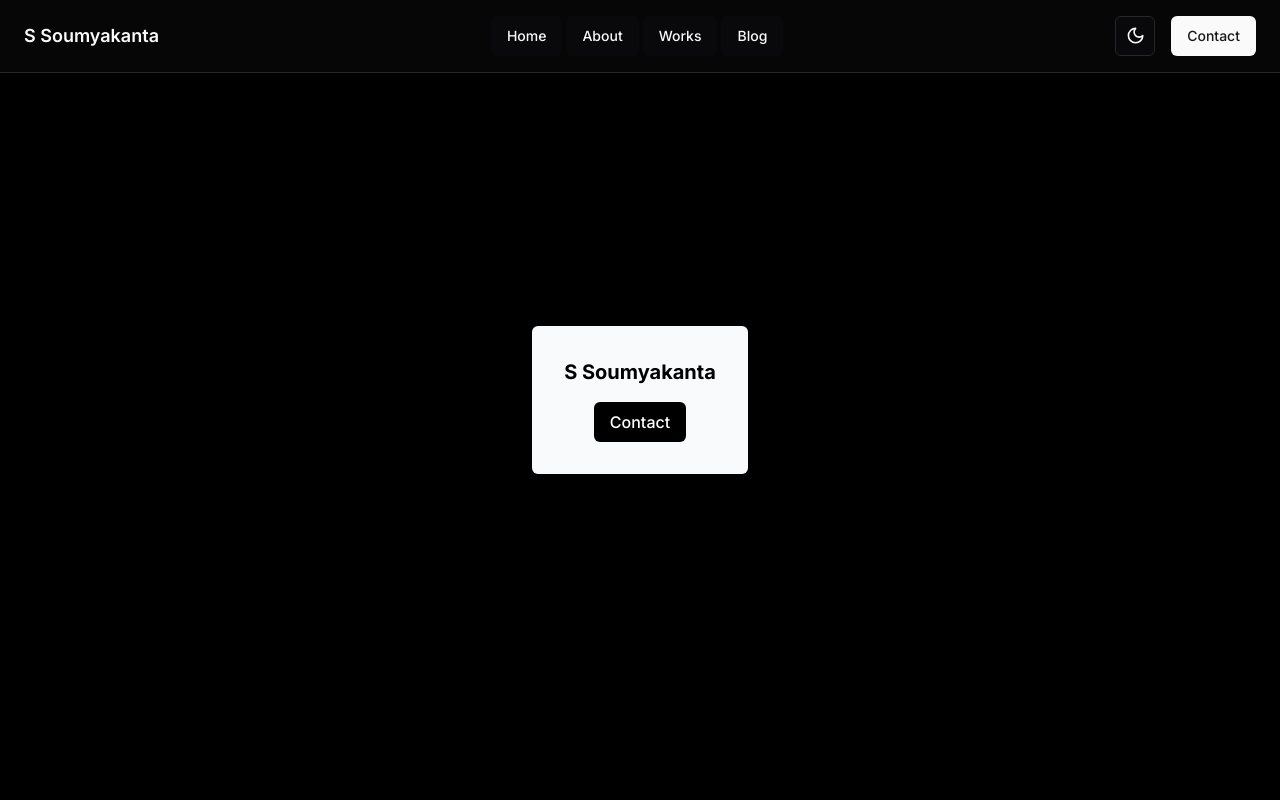
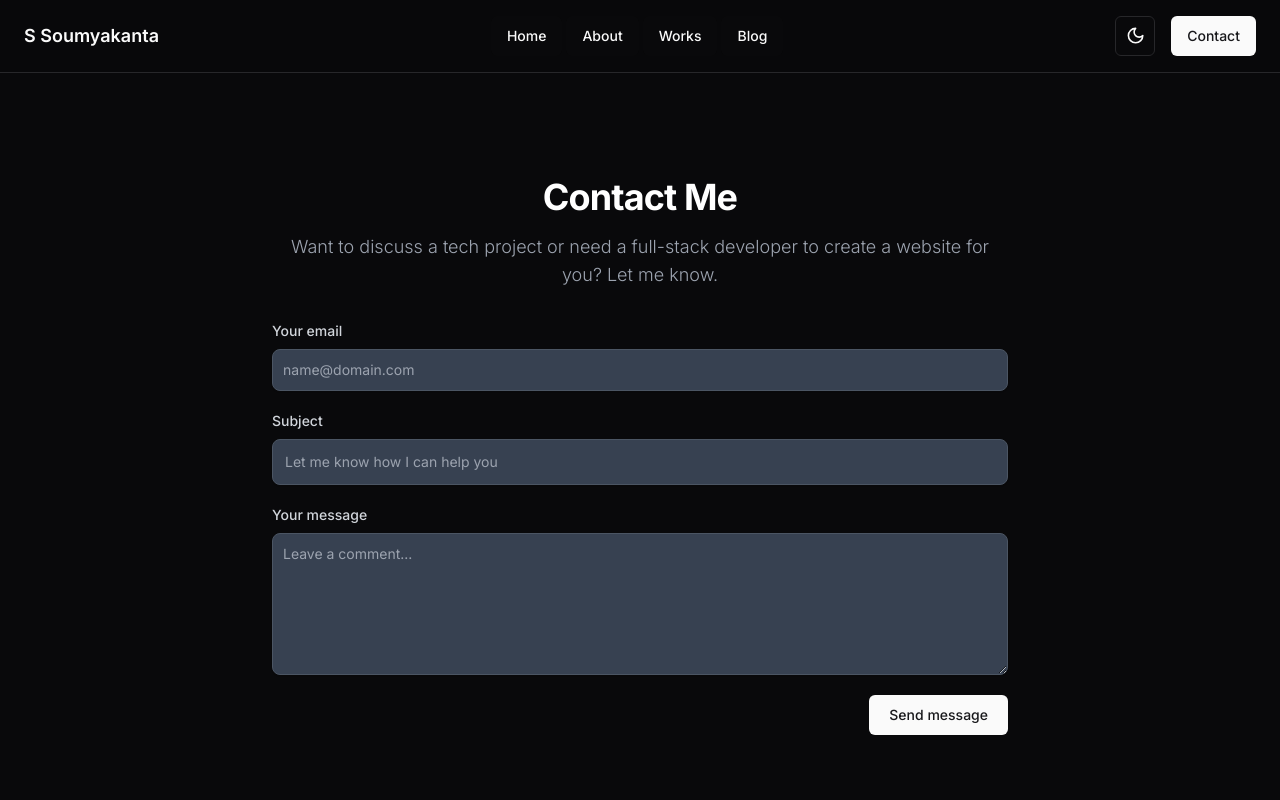
Before and after one commit to s-soumyakanta/s-soumyakanta, a Next.js app: page /contact in a window 1280 px wide. Shown: the top 800 px of the page. Built offline with nearby package versions, Linux system fonts and the light colour scheme.

Commit message:
contact form added

```diff
--- a/src/app/contact/page.tsx
+++ b/src/app/contact/page.tsx
@@ -1,17 +1,8 @@
+import Contact from "@/components/Contact";
+
 const Page = () => {
-    return (
-      <div className="flex justify-center items-center h-screen w-screen bg-black">
-        <div className="bg-slate-50 text-black rounded-md shadow-md p-8 text-center backdrop-blur-md">
-          <h1 className="font-bold text-xl mb-4">S Soumyakanta</h1>
-          <a
-            href="mailto:contact@s-soumyakanta.com"
-            className="inline-flex items-center px-4 py-2 rounded-md text-base font-medium bg-black hover:bg-gray-900 text-white"
-          >
-            Contact
-          </a>
-        </div>
-      </div>
-    );
+    return <Contact />
+
   };
 
   export default Page;
--- /dev/null
+++ b/src/components/Contact.tsx
@@ -0,0 +1,67 @@
+"use client";
+
+import { Button } from "./ui/button";
+
+export default function Contact() {
+  return (
+    <section className="bg-[hsl(var(--background))] dark:bg-[hsl(var(--background))] py-8 mt-14 px-4 mx-auto max-w-3xl h-screen flex flex-col justify-center">
+      <h2 className="mb-4 text-3xl md:text-4xl font-bold tracking-tight text-center text-gray-900 dark:text-white">
+        Contact Me
+      </h2>
+      <p className="mb-8 font-light text-center text-gray-500 dark:text-gray-400 sm:text-lg">
+        Want to discuss a tech project or need a full-stack developer to create a website for you? Let me know.
+      </p>
+      <form action="#" className="space-y-5">
+        <div>
+          <label
+            htmlFor="email"
+            className="block mb-2 text-sm font-medium text-gray-900 dark:text-gray-300"
+          >
+            Your email
+          </label>
+          <input
+            type="email"
+            id="email"
+            className="shadow-sm bg-gray-50 border border-gray-300 text-gray-900 text-sm rounded-lg focus:ring-primary-500 focus:border-primary-500 block w-full p-2.5 dark:bg-gray-700 dark:border-gray-600 dark:placeholder-gray-400 dark:text-white dark:focus:ring-primary-500 dark:focus:border-primary-500 dark:shadow-sm-light"
+            placeholder="name@domain.com"
+            required
+          />
+        </div>
+        <div>
+          <label
+            htmlFor="subject"
+            className="block mb-2 text-sm font-medium text-gray-900 dark:text-gray-300"
+          >
+            Subject
+          </label>
+          <input
+            type="text"
+            id="subject"
+            className="block p-3 w-full text-sm text-gray-900 bg-gray-50 rounded-lg border border-gray-300 shadow-sm focus:ring-primary-500 focus:border-primary-500 dark:bg-gray-700 dark:border-gray-600 dark:placeholder-gray-400 dark:text-white dark:focus:ring-primary-500 dark:focus:border-primary-500 dark:shadow-sm-light"
+            placeholder="Let me know how I can help you"
+            required
+          />
+        </div>
+        <div>
+          <label
+            htmlFor="message"
+            className="block mb-2 text-sm font-medium text-gray-900 dark:text-gray-300"
+          >
+            Your message
+          </label>
+          <textarea
+            id="message"
+            rows={6}
+            className="block p-2.5 w-full text-sm text-gray-900 bg-gray-50 rounded-lg shadow-sm border border-gray-300 focus:ring-primary-500 focus:border-primary-500 dark:bg-gray-700 dark:border-gray-600 dark:placeholder-gray-400 dark:text-white dark:focus:ring-primary-500 dark:focus:border-primary-500"
+            placeholder="Leave a comment..."
+          ></textarea>
+        </div>
+        <div className="flex justify-end">
+          <Button type="submit" className="py-3 px-5 text-sm font-medium">
+            Send message
+          </Button>
+        </div>
+      </form>
+    </section>
+  );
+}
```
